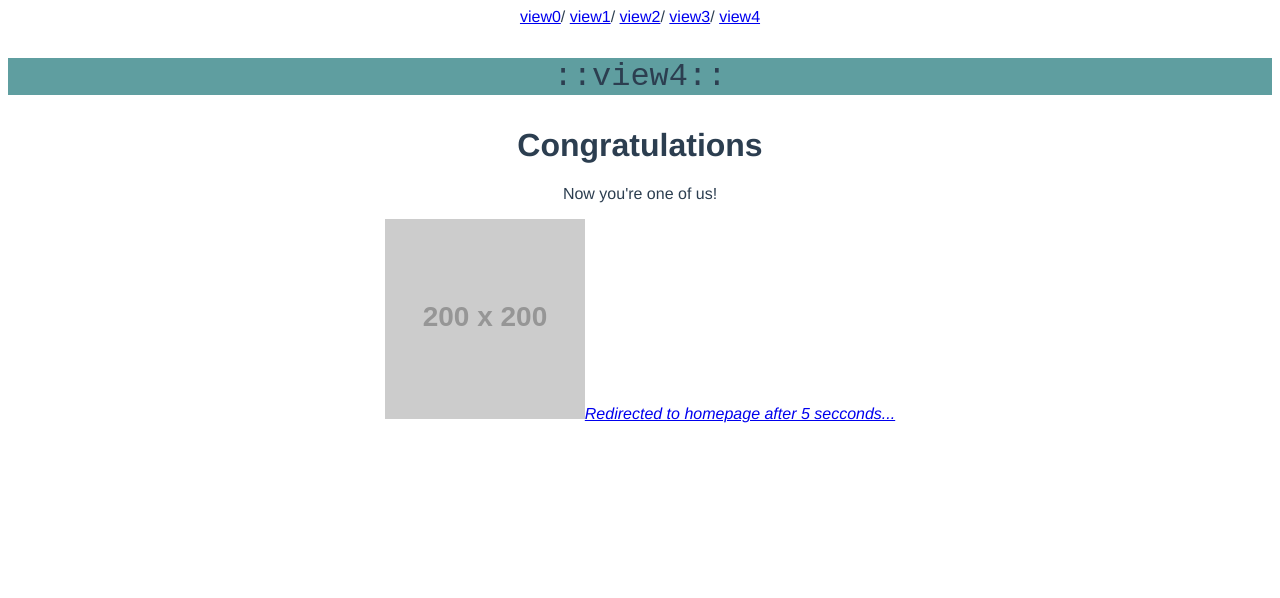
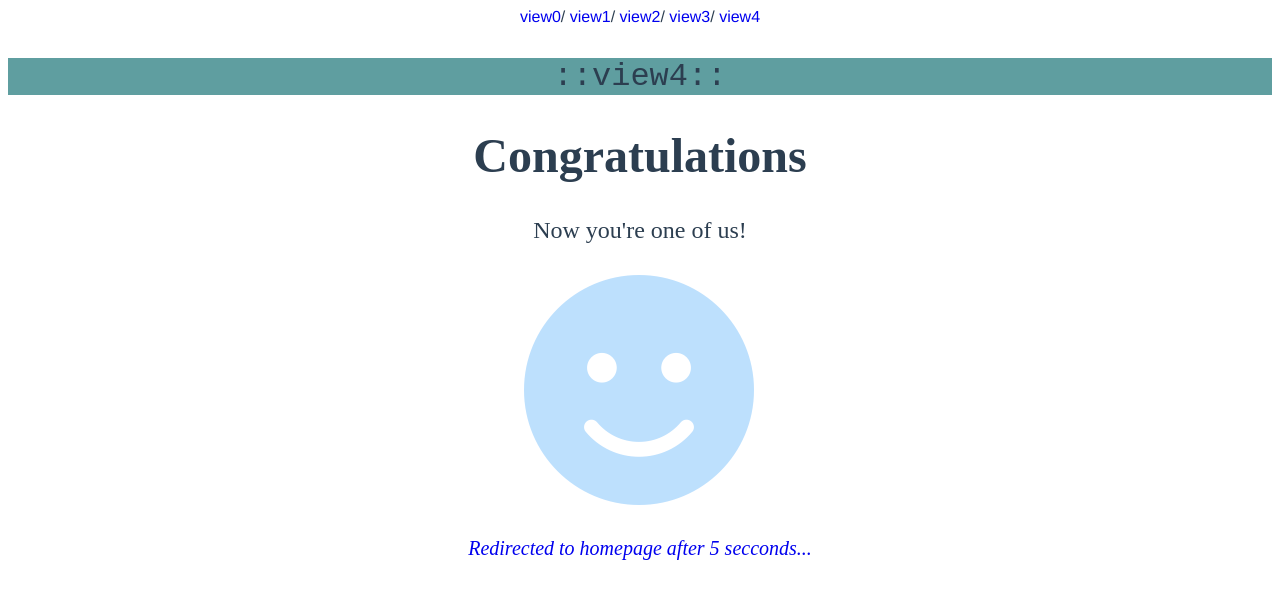
Before and after one commit to rosethorn999/hexschool_F2E_week6, a Vue app: page /#/ in a window 1280 px wide. Both pictures are taken after a click on the link "view4". Shown: the top 598 px of the page. Built offline with nearby package versions, Linux system fonts and the light colour scheme.

Commit message:
view4 畫面

```diff
--- a/src/components/view4.vue
+++ b/src/components/view4.vue
@@ -6,8 +6,9 @@
       Now you're one of us!
     </p>
     <form>
-      <img src="http://via.placeholder.com/200x200">
-      <a href="#"><i>Redirected to homepage after 5 secconds...</i></a>
+      <div><img src="../assets/facebook.png"></div>
+      <div class="redirected-link"><a href="#" ><i>Redirected to homepage after 5 secconds...</i></a></div>
+
     </form>
   </div>
 </template>
@@ -23,4 +24,25 @@ export default {
 
 <!-- Add "scoped" attribute to limit CSS to this component only -->
 <style scoped>
+
+
+.view4 h1{
+font-family: Roboto-Light;
+font-size: 48px;
+line-height: 57px;
+}
+.view4 p{
+  font-family: Roboto-Light;
+  font-size: 24px;
+  line-height: 28px;
+}
+img {
+  border-radius: 50%;
+}
+.redirected-link {
+  font-family: Roboto-Italic;
+  font-size: 20px;
+  color: #0275d8;
+  margin-top: 25px;
+}
 </style>
--- a/src/views/Home.vue
+++ b/src/views/Home.vue
@@ -43,6 +43,9 @@ export default {
 };
 </script>
 <style>
+* {
+  text-decoration: none;
+}
 pre {
   font-size: 2rem;
   background-color: cadetblue;
```
Also changed, not shown: src/assets/facebook.png (added).
